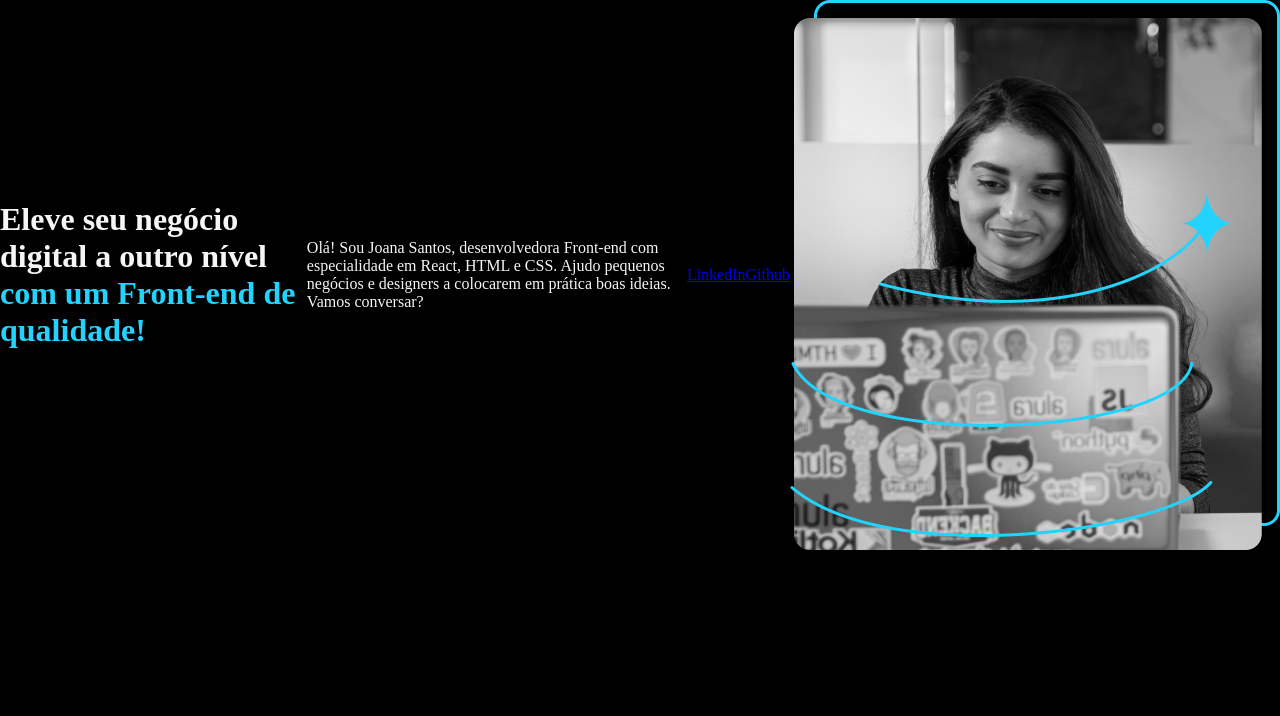
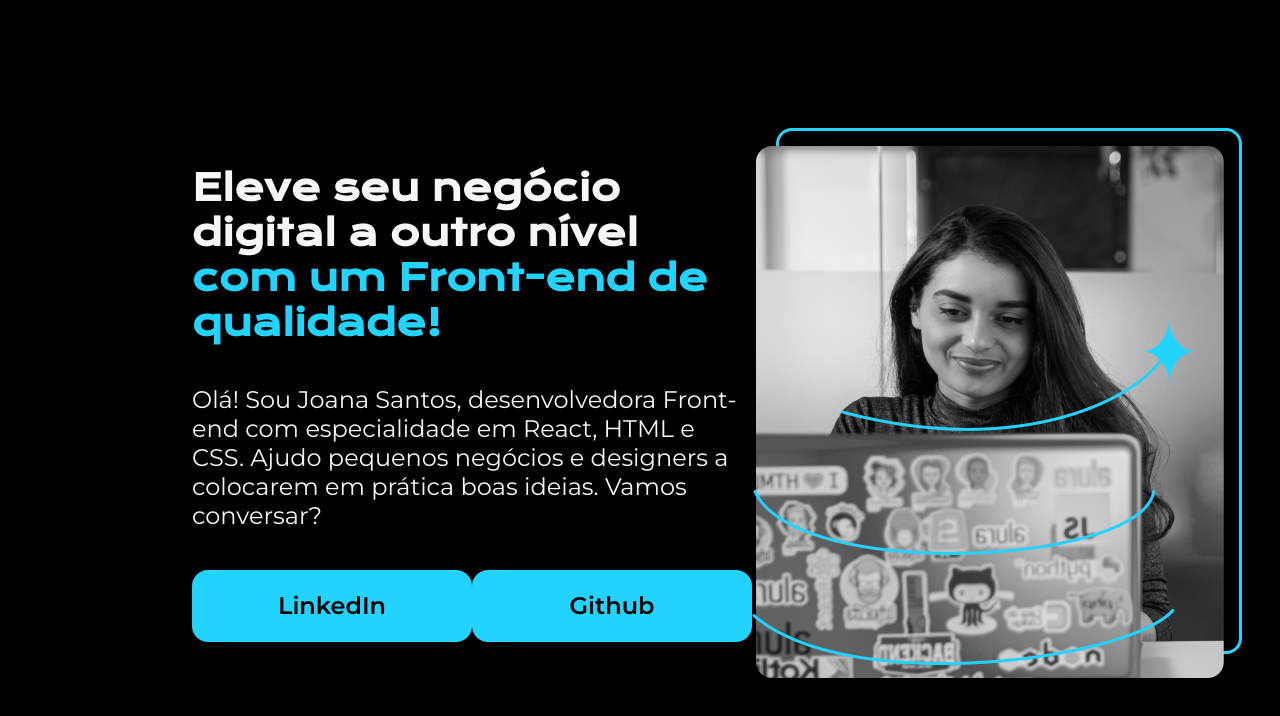
Before and after one commit to igor-lopes90/ALURA, a plain HTML site: page Portfolio/index.html in a window 1280 px wide. Drawn offline with nearby package versions, Linux system fonts and the light colour scheme.

Commit message:
finalização projeto

```diff
--- a/Portfolio/index.html
+++ b/Portfolio/index.html
@@ -12,12 +12,16 @@
 
     <header></header>
 
-    <main class="apresentação">
-        <h1>Eleve seu negócio digital a outro nível <strong class="titulo-destaque">com um Front-end de qualidade!</strong>
-        </h1>
-        <p>Olá! Sou Joana Santos, desenvolvedora Front-end com especialidade em React, HTML e CSS. Ajudo pequenos negócios e designers a colocarem em prática boas ideias. Vamos conversar?</p>
-        <a href="https://www.linkedin.com/in/igorlopes90/">LinkedIn</a>
-        <a href="https://github.com/igor-lopes90">Github</a>
+    <main class="apresentacao">
+        <section class="apresentacao__conteudo">
+            <h1 class="apresentacao__conteudo__titulo">Eleve seu negócio digital a outro nível <strong class="titulo-destaque">com um Front-end de qualidade!</strong>
+            </h1>
+            <p class="apresentacao__conteudo__texto">Olá! Sou Joana Santos, desenvolvedora Front-end com especialidade em React, HTML e CSS. Ajudo pequenos negócios e designers a colocarem em prática boas ideias. Vamos conversar?</p>
+            <div class="apresentacao__links">
+                <a class="apresentacao__links__botao" href="https://www.linkedin.com/in/igorlopes90/">LinkedIn</a>
+                <a class="apresentacao__links__botao" href="https://github.com/igor-lopes90">Github</a>
+            </div>
+        </section>
         <img src="Imagem.png" alt="Foto da Joana Santos Programando">
     </main>
 
--- a/Portfolio/style.css
+++ b/Portfolio/style.css
@@ -1,11 +1,8 @@
+@import url('https://fonts.googleapis.com/css2?family=Krona+One&family=Montserrat:wght@400;600&display=swap');
+
 *{
     margin: 0;
     padding: 0;
-}
-
-.apresentação {
-    display: flex;
-    align-items: center;
 }
 
 body {
@@ -19,6 +16,46 @@ body {
     color: #22D4FD;
 }
 
-/* a {
+.apresentacao {
+    margin: 10% 15%;
+    display: flex;
+    align-items: center;
+    justify-content: space-between;
+}
+
+.apresentacao__conteudo {
+    width: 615px;
+    display: flex;
+    flex-direction: column;
+    gap: 40px;
+}
+
+.apresentacao__conteudo__titulo {
+    font-size: 2.25rem;
+    font-family: 'Krona One', sans-serif;
+}
+
+.apresentacao__conteudo__texto {
+    font-size: 1.50rem;
+    font-family: 'Montserrat', sans-serif;
+}
+
+.apresentacao__links {
+    display: flex;
+    justify-content: space-between;
+}
+
+.apresentacao__links__botao {
+    width: 280px;
+    padding: 21.5px 0;
+
+    text-align: center;
+    background-color: #22D4FD;
+    border-radius: 16px;
+
+    font-family: 'Montserrat', sans-serif;
+    font-size: 1.50rem;
+    font-weight: 600;
+    text-decoration: none;
     color: #000000;
-} */
+}
--- a/exercicios/mão na massa/mao-na-massa.css
+++ b/exercicios/mão na massa/mao-na-massa.css
@@ -0,0 +1,11 @@
+* {
+    padding: 0;
+    margin: 0;
+}
+
+
+.container {
+    display: flex;
+    align-items: center;
+    height: 300px; /* Altura ajustável conforme necessário */
+  }
```
Also changed, not shown: exercicios/mão na massa/mao-na-massa.html (+5 -7 lines).
